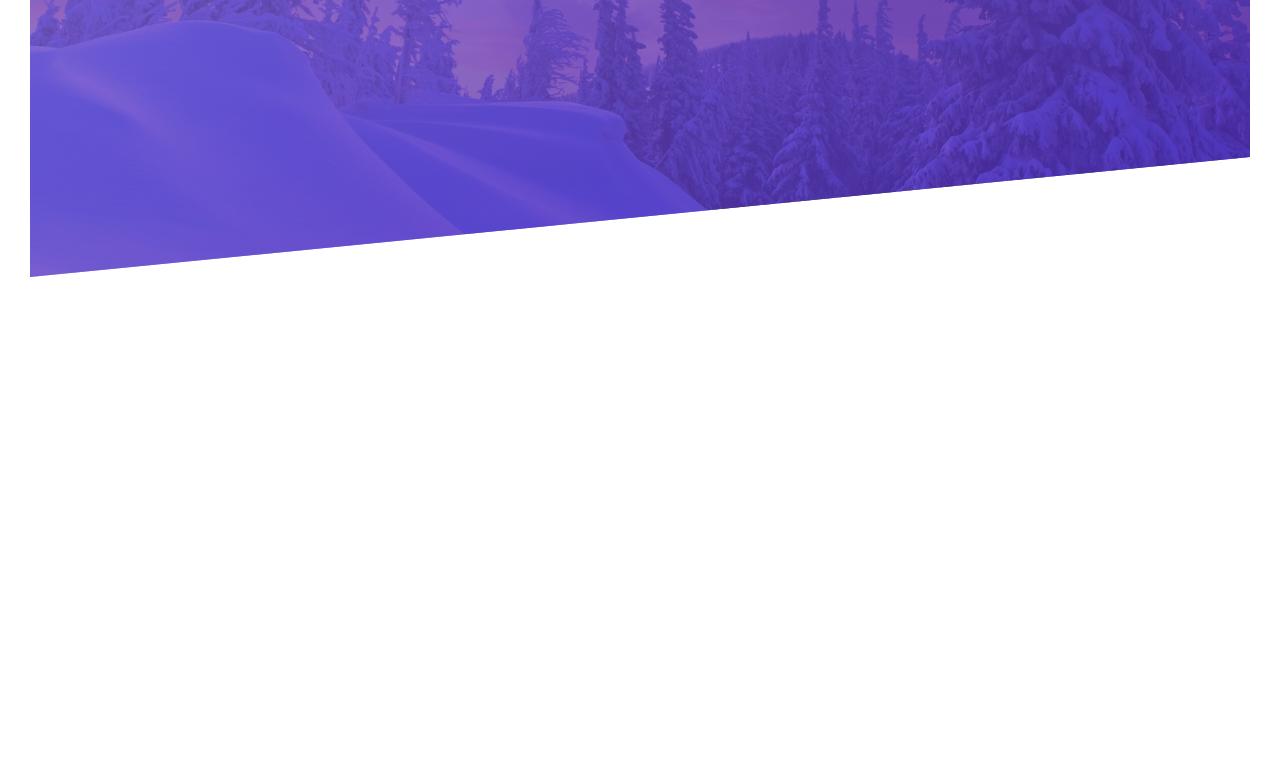
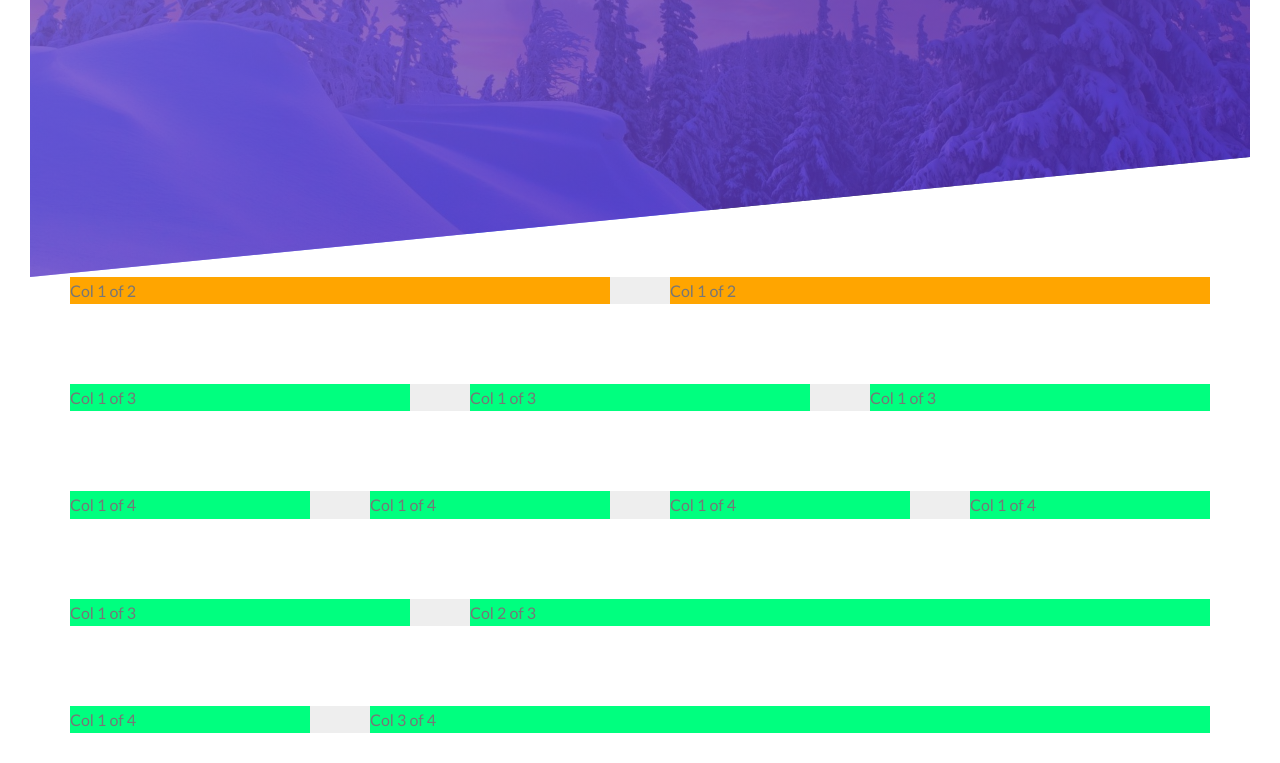
Before and after one commit to UtmostCreator/advanced_scss, a website: page index.html in a window 1280 px wide. Shown: the part 473-1236 px from the top of the page. Before the commit the page ends 800 px from the top, so only its background shows below. Drawn offline with Linux system fonts and the light colour scheme.

Commit message:
feat: grid implemented with floats

```diff
--- a/index.html
+++ b/index.html
@@ -2,30 +2,27 @@
 <html lang="en">
 
 <head>
-    <meta charset="UTF-8">
-    <meta name="viewport" content="width=device-width, initial-scale=1">
-    <meta http-equiv="X-UA-Compatible" content="ie=edge, chrome=1">
+    <meta charset="UTF-8" />
+    <meta name="viewport" content="width=device-width, initial-scale=1" />
+    <meta http-equiv="X-UA-Compatible" content="ie=edge, chrome=1" />
 
-    <link rel="preconnect" href="https://fonts.gstatic.com" crossorigin>
-    <link href="https://fonts.googleapis.com/css2?family=Lato&display=swap" rel="stylesheet">
-    <link rel="stylesheet" href="src/css/styles.css">
-    <link rel="shortcut icon" type="image/png" href="src/images/favicon.ico">
+    <link rel="preconnect" href="https://fonts.gstatic.com" crossorigin />
+    <link href="https://fonts.googleapis.com/css2?family=Lato&display=swap" rel="stylesheet" />
+    <link rel="stylesheet" href="src/css/styles.css" />
+    <link rel="shortcut icon" type="image/png" href="src/images/favicon.ico" />
 
     <title>Document</title>
 </head>
 
 <body class="preload">
-
     <header class="header">
         <div class="header__logo-box">
-            <img src="src/images/nature-logo-2.png" alt="logo" class="header__logo">
+            <img src="src/images/nature-logo-2.png" alt="logo" class="header__logo" />
         </div>
 
         <div class="header__text-box">
             <h1 class="heading-primary">
-                <span class="heading-primary--main">
-                    Nature
-                </span>
+                <span class="heading-primary--main"> Nature </span>
                 <span class="heading-primary--sub">
                     The place where we meant to be
                 </span>
@@ -33,10 +30,32 @@
 
             <a href="#" class="btn btn--white btn--animated">Discover Our Tours</a>
         </div>
-
     </header>
-
-
+    <sections class="grid-test">
+        <div class="row">
+            <div class="col-1-of-2">Col 1 of 2</div>
+            <div class="col-1-of-2">Col 1 of 2</div>
+        </div>
+        <div class="row">
+            <div class="col-1-of-3">Col 1 of 3</div>
+            <div class="col-1-of-3">Col 1 of 3</div>
+            <div class="col-1-of-3">Col 1 of 3</div>
+        </div>
+        <div class="row">
+            <div class="col-1-of-4">Col 1 of 4</div>
+            <div class="col-1-of-4">Col 1 of 4</div>
+            <div class="col-1-of-4">Col 1 of 4</div>
+            <div class="col-1-of-4">Col 1 of 4</div>
+        </div>
+        <div class="row">
+            <div class="col-1-of-3">Col 1 of 3</div>
+            <div class="col-2-of-3">Col 2 of 3</div>
+        </div>
+        <div class="row">
+            <div class="col-1-of-4">Col 1 of 4</div>
+            <div class="col-3-of-4">Col 3 of 4</div>
+        </div>
+    </sections>
 </body>
 
 </html>
--- a/sass/abstracts/_mixins.scss
+++ b/sass/abstracts/_mixins.scss
@@ -0,0 +1,7 @@
+@mixin clearfix {
+    &::after {
+        content: "";
+        clear: both;
+        display: table;
+    }
+}
--- a/sass/abstracts/_variables.scss
+++ b/sass/abstracts/_variables.scss
@@ -5,7 +5,6 @@ $color-grey-dark: #777;
 $color-dark: rgba(0, 0, 0, 0.2);
 $color-white: #fff;
 
-
 // GRID
 $grid-width: 114rem;
 $gutter-vertical: 8rem;
--- a/sass/base/_base.scss
+++ b/sass/base/_base.scss
@@ -10,7 +10,8 @@ html {
     font-size: 62.5%; /* 10px/16px=0.625 */
 }
 
-html, body {
+html,
+body {
     /* overflow-x:hidden; */
 }
 
@@ -31,3 +32,9 @@ body.preload * {
     -ms-transition: none !important;
     -o-transition: none !important;
 }
+
+.clearfix::after {
+    content: "";
+    clear: both;
+    display: table;
+}
--- a/sass/base/_typogrophy.scss
+++ b/sass/base/_typogrophy.scss
@@ -31,6 +31,6 @@ body {
     font-weight: 400;
     font-size: 1.6rem;
     line-height: 1.7;
-    color:  $color-grey-dark;
+    color: $color-grey-dark;
     padding: 3rem;
 }
--- a/sass/layout/_grid.scss
+++ b/sass/layout/_grid.scss
@@ -0,0 +1,41 @@
+.row {
+    background-color: #eee;
+    max-width: $grid-width;
+    margin: 0 auto;
+
+    &:not(:last-child) {
+        margin-bottom: $gutter-vertical;
+    }
+
+    @include clearfix;
+
+    [class^="col-"] {
+        background-color: springgreen;
+        float: left;
+
+        &:not(:last-child) {
+            margin-right: $gutter-horizontal;
+        }
+    }
+
+    .col-1-of-2 {
+        width: calc((100% - #{$gutter-horizontal}) / 2);
+        background-color: orange;
+    }
+
+    .col-1-of-3 {
+        width: calc((100% - #{$gutter-horizontal} * 2) / 3);
+    }
+
+    .col-1-of-4 {
+        width: calc((100% - #{$gutter-horizontal} * 3) / 4);
+    }
+
+    .col-3-of-4 {
+        width: calc((100% * 3 - #{$gutter-horizontal}) / 4);
+    }
+
+    .col-2-of-3 {
+        width: calc((100% * 2 - #{$gutter-horizontal}) / 3);
+    }
+}
```
Also changed, not shown: src/css/styles.css.
